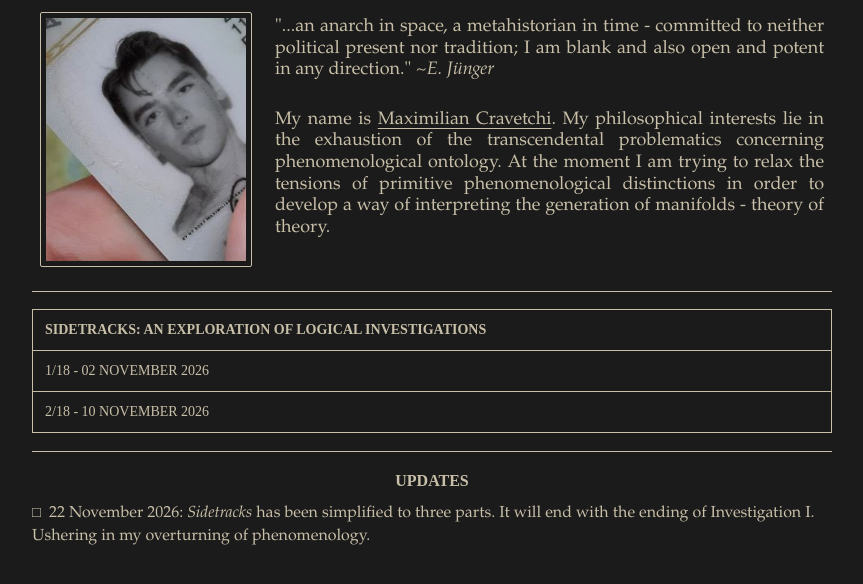
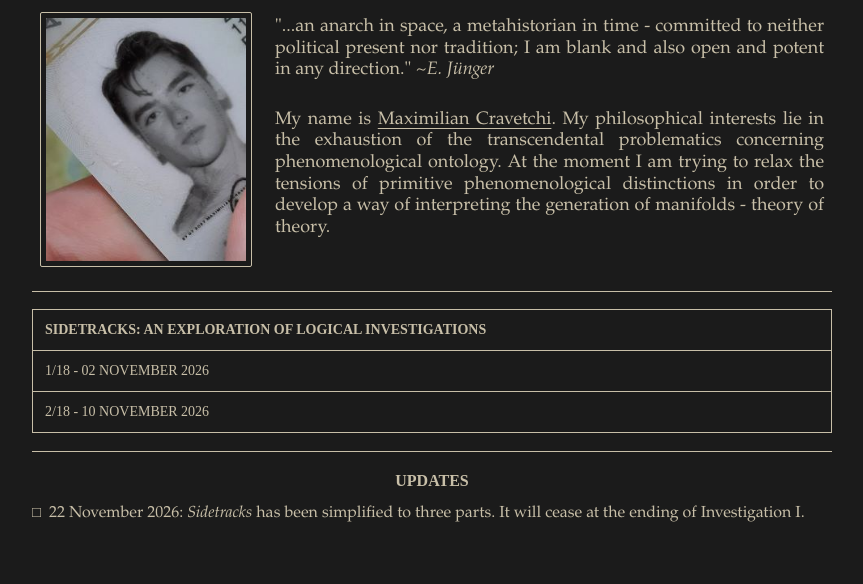
Before and after one commit to mcravetchi/mcravetchi.github.io, a plain HTML site: page index.html in a window 1280 px wide. Shown: the part 72-656 px from the top of the page, without its empty margins (208-1071 px from the left). Drawn offline with Linux system fonts and the light colour scheme.

Commit message:
Update index.html

```diff
--- a/index.html
+++ b/index.html
@@ -225,7 +225,7 @@
 
     <section class="updates" aria-labelledby="updates-heading">
       <h2 id="updates-heading">UPDATES</h2>
-      <p><span class="update-icon" aria-hidden="true">&#9633;</span>22 November 2026: <i>Sidetracks</i> has been simplified to three parts. It will end with the ending of Investigation I. Ushering in my overturning of phenomenology.</p>
+      <p><span class="update-icon" aria-hidden="true">&#9633;</span>22 November 2026: <i>Sidetracks</i> has been simplified to three parts. It will cease at the ending of Investigation I.</p>
       <!-- Add future updates as separate <p>...</p> elements. -->
     </section>
   </main>
```
